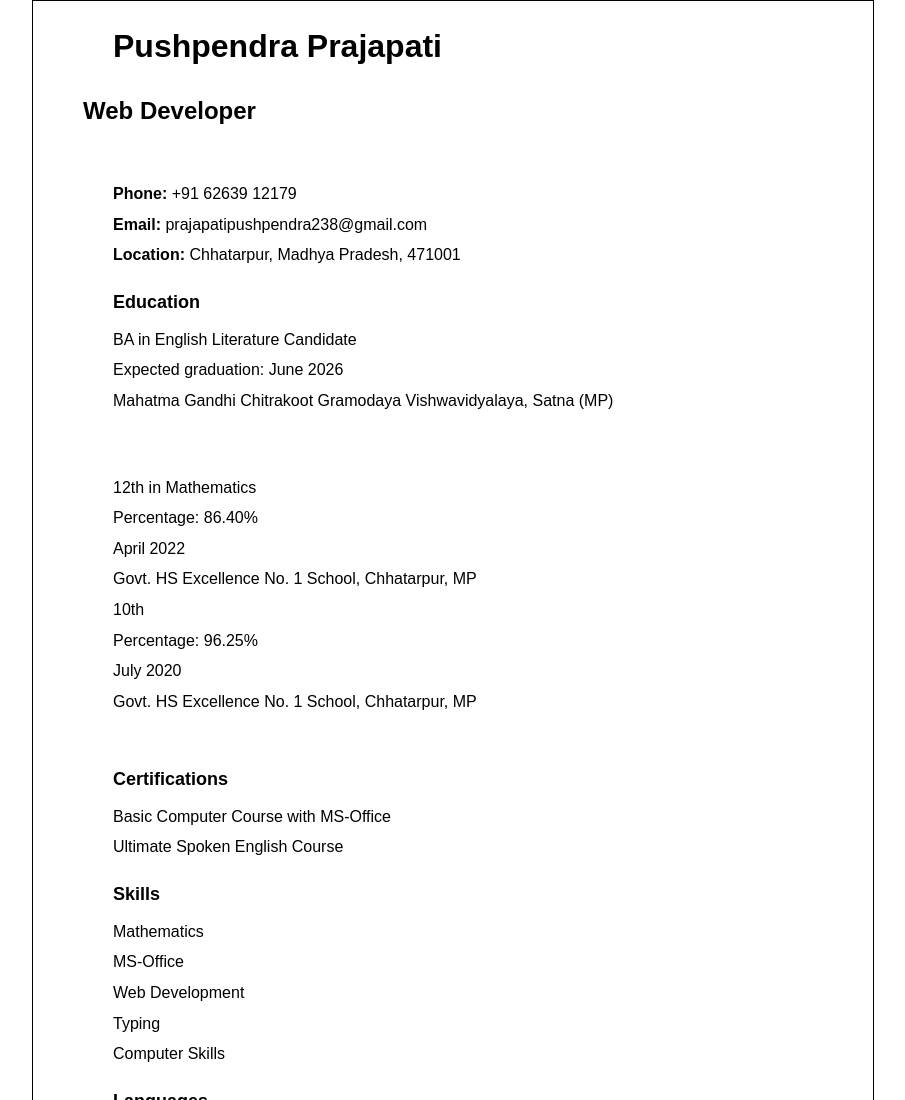
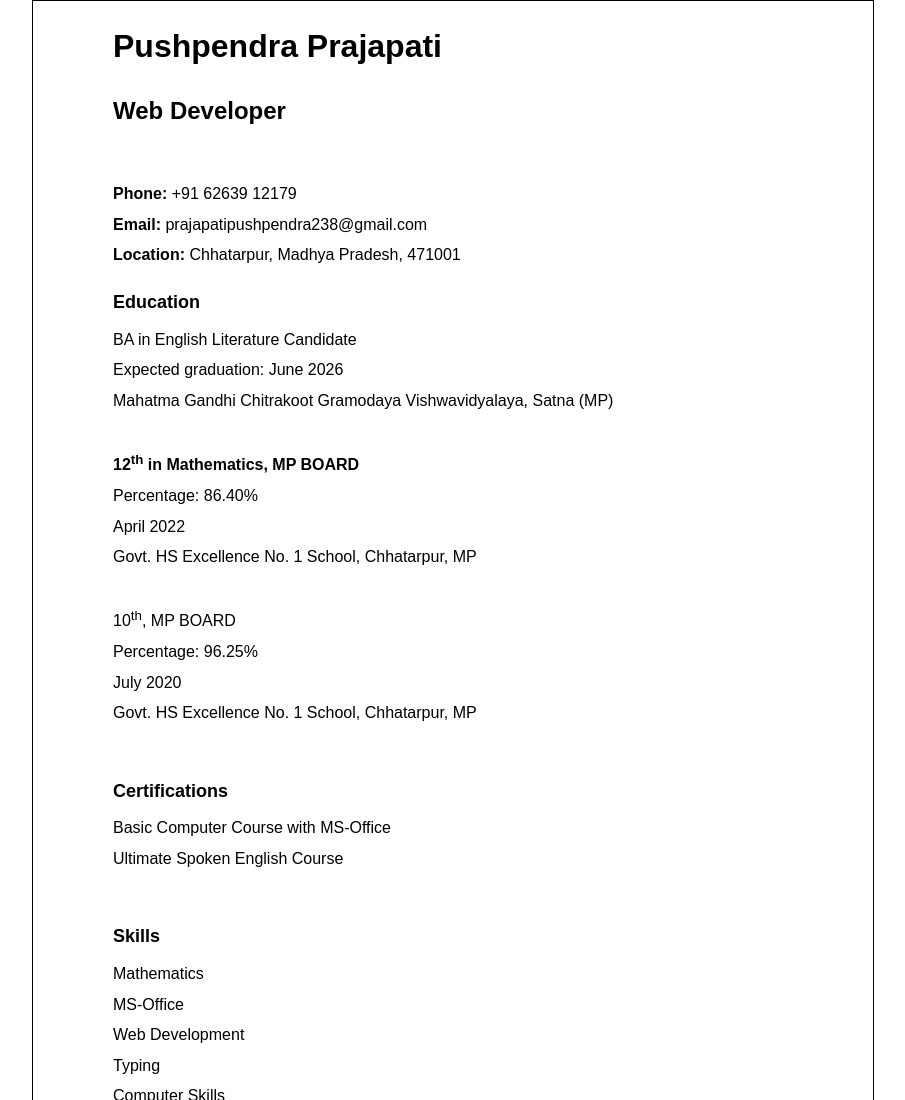
Before and after one commit to Pushpendra-prajapati/One-page-simple-cv, a plain HTML site: page index.html in a window 1280 px wide. Shown: the top 1100 px of the page, without its empty margins (187-1092 px from the left). Drawn offline with Linux system fonts and the light colour scheme.

Commit message:
Update index.html

```diff
--- a/index.html
+++ b/index.html
@@ -23,6 +23,9 @@
         .header h1 {
             margin: 0;
             padding-left: 30px
+        }
+        .header h2 {
+            padding-left: 30px;
         }
         .section-title {
             font-size: 18px;
@@ -71,13 +74,13 @@
             <p>BA in English Literature Candidate</p>
             <p>Expected graduation: June 2026</p>
             <p>Mahatma Gandhi Chitrakoot Gramodaya Vishwavidyalaya, Satna (MP)</p>
-            <br><br>
-            <p>12th in Mathematics</p>
+            <br>
+            <p><strong>12<sup>th</sup> in Mathematics, MP BOARD</strong></p>
             <p>Percentage: 86.40%</p>
             <p>April 2022</p>
-            <p>Govt. HS Excellence No. 1 School, Chhatarpur, MP</p>
+            <p>Govt. HS Excellence No. 1 School, Chhatarpur, MP</p><br>
 
-            <p>10th</p>
+            <p>10<sup>th</sup>, MP BOARD</p>
             <p>Percentage: 96.25%</p>
             <p>July 2020</p>
             <p>Govt. HS Excellence No. 1 School, Chhatarpur, MP</p><br>
@@ -87,7 +90,7 @@
             <div class="section-title">Certifications</div>
             <p>Basic Computer Course with MS-Office</p>
             <p>Ultimate Spoken English Course</p>
-        </div>
+        </div><br>
 
         <div class="section">
             <div class="section-title">Skills</div>
@@ -96,7 +99,7 @@
             <p>Web Development</p>
             <p>Typing</p>
             <p>Computer Skills</p>
-        </div>
+        </div><br>
 
         <div class="section">
             <div class="section-title">Languages</div>
```
